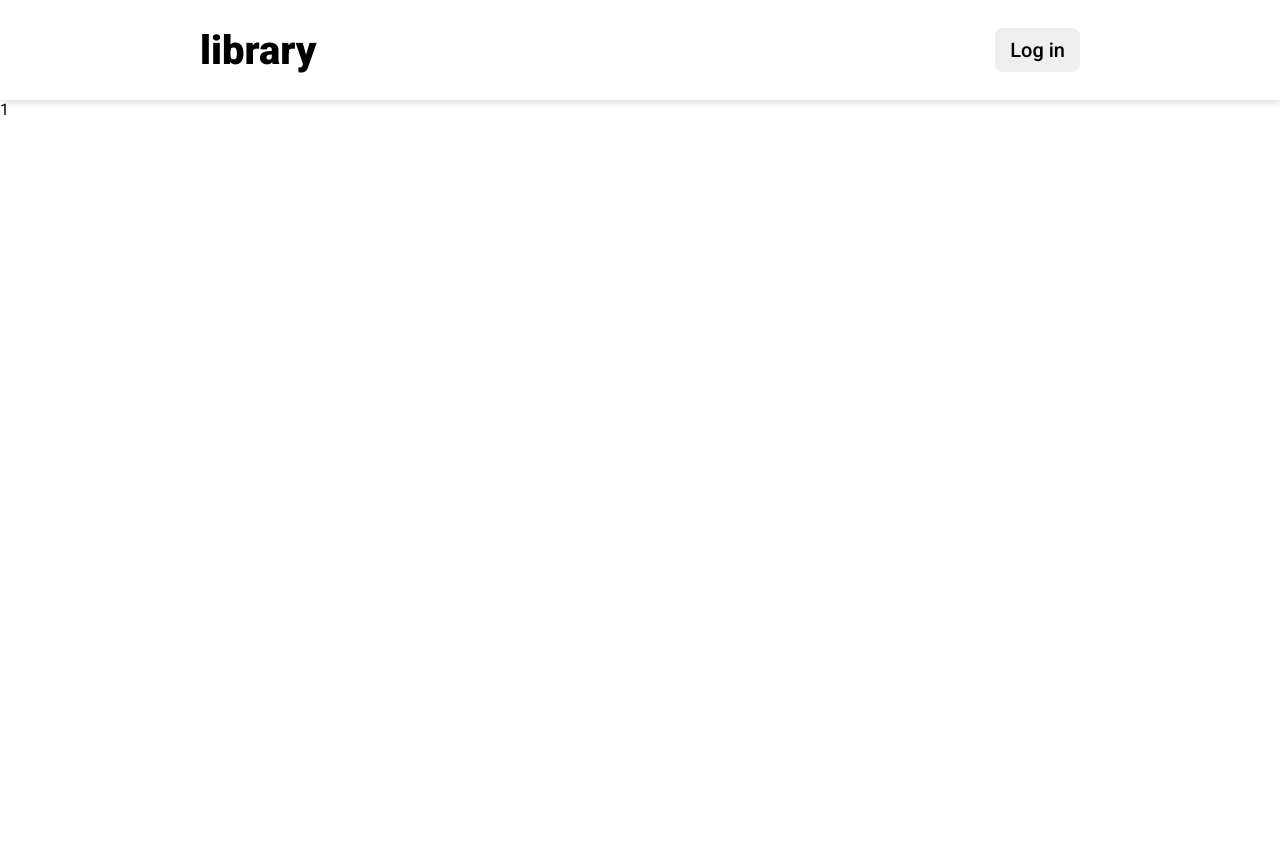
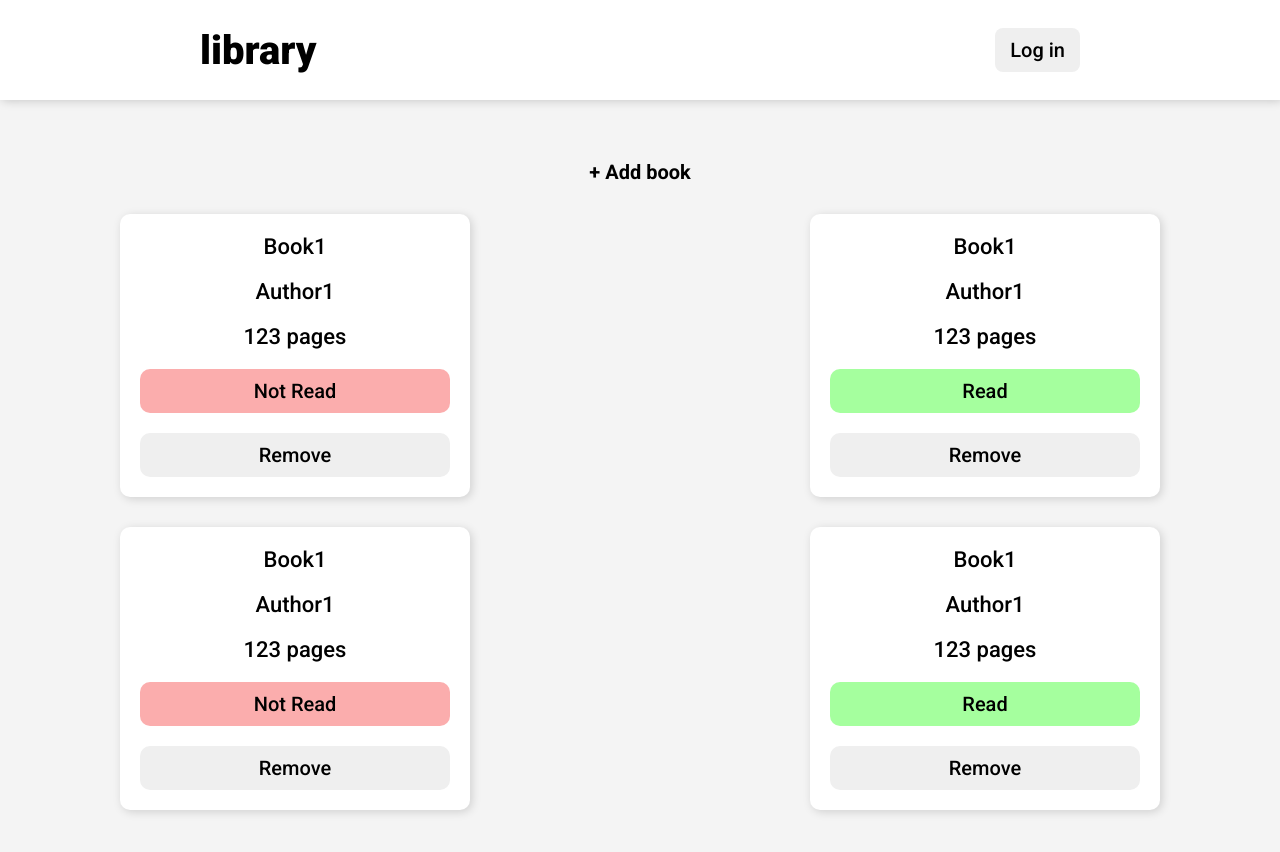
Before and after one commit to shivam-bansal1/Library-app, a plain HTML site: page index.html in a window 1280 px wide. Before the commit the page ends 800 px from the top, so only its background shows below. Drawn offline with Linux system fonts and the light colour scheme.

Commit message:
Create and style main section

```diff
--- a/index.html
+++ b/index.html
@@ -14,7 +14,41 @@
             <button class="login-button">Log in</button>
         </div>
 
-        <div class="main">1</div>
+        <div class="main">
+            <div class="add-button-container">
+                <button class="add-book-button">+ Add book</button>
+            </div>
+            <div class="card-container">
+                <div class="card">
+                    <p class="title">Book1</p>
+                    <p class="author">Author1</p>
+                    <p class="pages">123 pages</p>
+                    <button class="status-button not-read">Not Read</button>
+                    <button class="remove-button">Remove</button>
+                </div>
+                <div class="card">
+                    <p class="title">Book1</p>
+                    <p class="author">Author1</p>
+                    <p class="pages">123 pages</p>
+                    <button class="status-button read">Read</button>
+                    <button class="remove-button">Remove</button>
+                </div>
+                <div class="card">
+                    <p class="title">Book1</p>
+                    <p class="author">Author1</p>
+                    <p class="pages">123 pages</p>
+                    <button class="status-button not-read">Not Read</button>
+                    <button class="remove-button">Remove</button>
+                </div>
+                <div class="card">
+                    <p class="title">Book1</p>
+                    <p class="author">Author1</p>
+                    <p class="pages">123 pages</p>
+                    <button class="status-button read">Read</button>
+                    <button class="remove-button">Remove</button>
+                </div>
+            </div>
+        </div>
     </div>
 
     <script src="./script.js"></script>
--- a/style.css
+++ b/style.css
@@ -1,4 +1,8 @@
 @import url('https://fonts.googleapis.com/css2?family=Roboto:ital,wght@0,100;0,300;0,400;0,500;0,700;0,900;1,100;1,300;1,400;1,500;1,700;1,900&display=swap');
+
+:root {
+    --gray-background: rgba(224, 224, 224, 0.353);
+}
 
 * {
     font-family: Roboto, Arial;
@@ -6,9 +10,8 @@
     margin: 0;
 }
 
-.container {
-    display: grid;
-    grid-template-rows: 40x 1fr;
+body {
+    background-color: var(--gray-background);
 }
 
 .header {
@@ -19,6 +22,8 @@
     height: 40px;
     padding: 30px 200px;
     box-shadow: 2px 0px 10px rgba(0, 0, 0, 0.215);
+
+    background-color: #fff;
 }
 
 .logo {
@@ -40,3 +45,84 @@
     background-color: gainsboro;
     transition: 0.3s;
 }
+
+.main {
+    margin: 50px 120px;
+}
+
+.add-button-container {
+    display: flex;
+    flex-direction: column;
+    align-items: center;
+}
+
+.add-book-button {
+    font-size: 20px;
+    font-weight: 600;
+    padding: 10px;
+    background-color: transparent;
+    border: none;
+    border-radius: 5px;
+    width: 140px;
+}
+
+.add-book-button:hover,
+.remove-button:hover {
+    background-color: gainsboro;
+    transition: 0.3s;
+}
+
+.card-container {
+    display: grid;
+    grid-template-columns: repeat(auto-fit, 350px);
+    justify-content: space-between;
+    row-gap: 30px;
+    margin-top: 20px;
+}
+
+.card {
+    background-color: #fff;
+    padding: 20px;
+    font-size: 22px;
+    font-weight: 500;
+    border-radius: 10px;
+
+    display: flex;
+    flex-direction: column;
+    align-items: center;
+    row-gap: 20px;
+
+    box-shadow: 2px 2px 10px rgb(0, 0, 0, 0.15);
+}
+
+.status-button ,
+.remove-button,
+.not-read ,
+.read {
+    width: 100%;
+    padding: 10px 0px;
+
+    font-size: 20px;
+    font-weight: 500;
+
+    border: none;
+    border-radius: 10px;
+}
+
+.read {
+    background-color: rgba(119, 255, 109, 0.661);
+}
+
+.read:hover {
+    background-color: rgba(92, 201, 85, 0.9);
+    transition: 0.3s;
+}
+
+.not-read {
+    background-color: rgba(250, 136, 136, 0.688);
+}
+
+.not-read:hover {
+    background-color: rgba(180, 88, 88, 0.688);
+    transition: 0.3s;
+}
```
